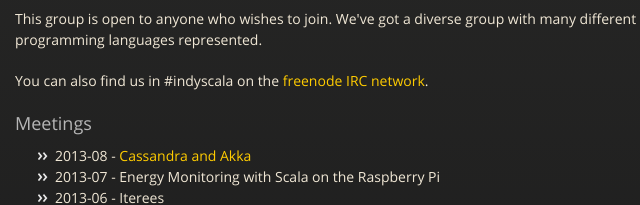
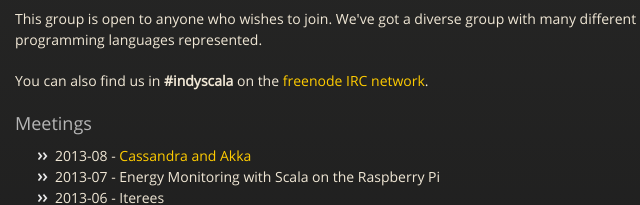
Before and after one commit to indyscala/indyscala.github.com, a plain HTML site: page index.html in a window 1280 px wide. Shown: the part 322-527 px from the top of the page, 300-940 px from the left. Drawn offline with nearby package versions, Linux system fonts and the light colour scheme.

Commit message:
make #indyscala bold

```diff
--- a/index.html
+++ b/index.html
@@ -43,7 +43,7 @@ and enjoy the camaraderie of other Scala enthusiasts.</p>
 <p>This group is open to anyone who wishes to join. We've got a diverse
 group with many different programming languages represented.</p>
 
-<p>You can also find us in #indyscala on the
+<p>You can also find us in <b>#indyscala</b> on the
 <a href="https://freenode.net/">freenode IRC network</a>.</p>
 
 <h3>Meetings</h3>
```
